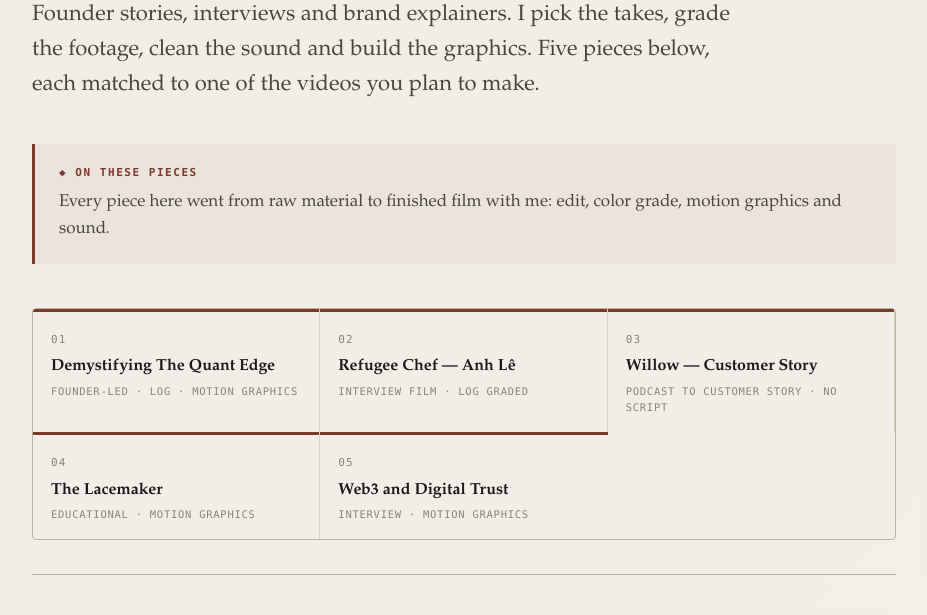
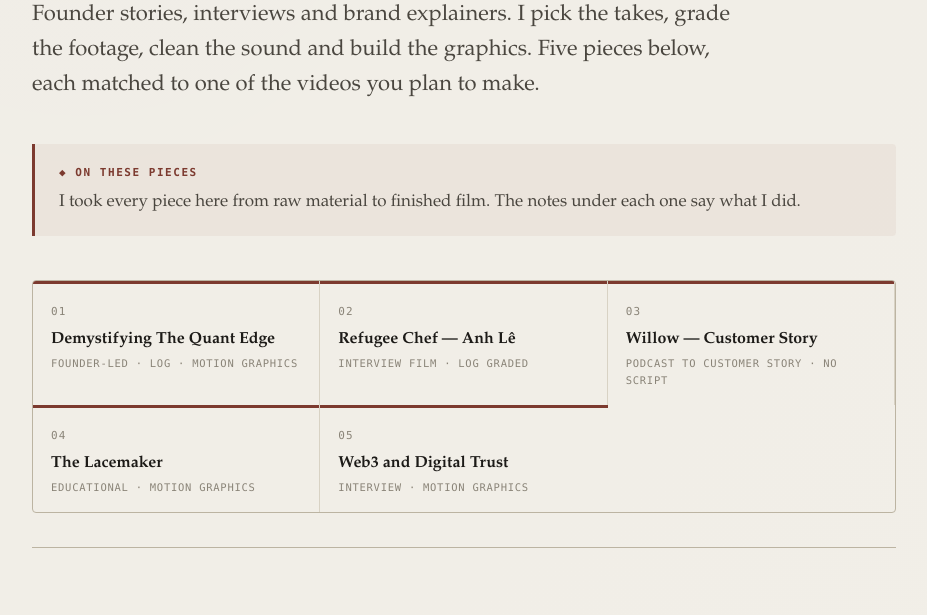
Before and after one commit to lilx-world/brand-reel, a plain HTML site: page index.html in a window 1280 px wide. Shown: the part 185-800 px from the top of the page, without its empty margins (176-1103 px from the left). Drawn offline with Linux system fonts and the light colour scheme.

Commit message:
feat: update reel

```diff
--- a/index.html
+++ b/index.html
@@ -380,8 +380,8 @@
       <div class="gap-note">
         <p class="gn-tag">◆ On these pieces</p>
         <p>
-          Every piece here went from raw material to finished film with me: edit, color grade,
-          motion graphics and sound.
+          I took every piece here from raw material to finished film. The notes under each one
+          say what I did.
         </p>
       </div>
 
```
